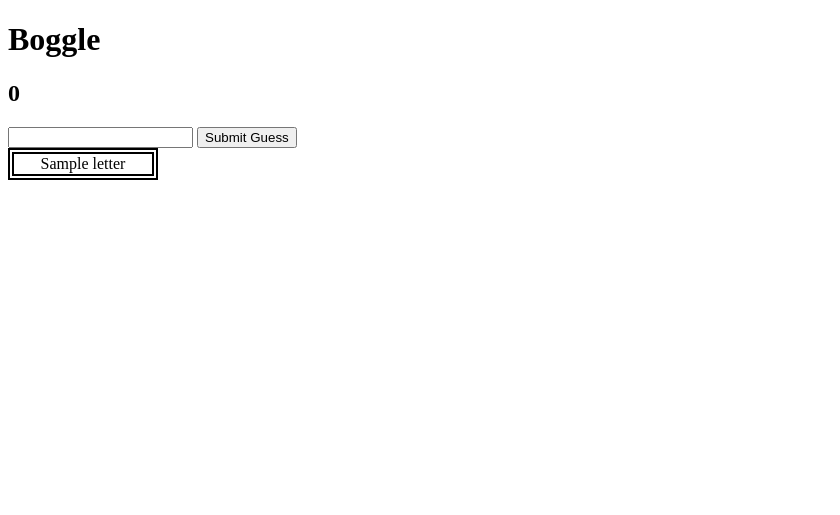
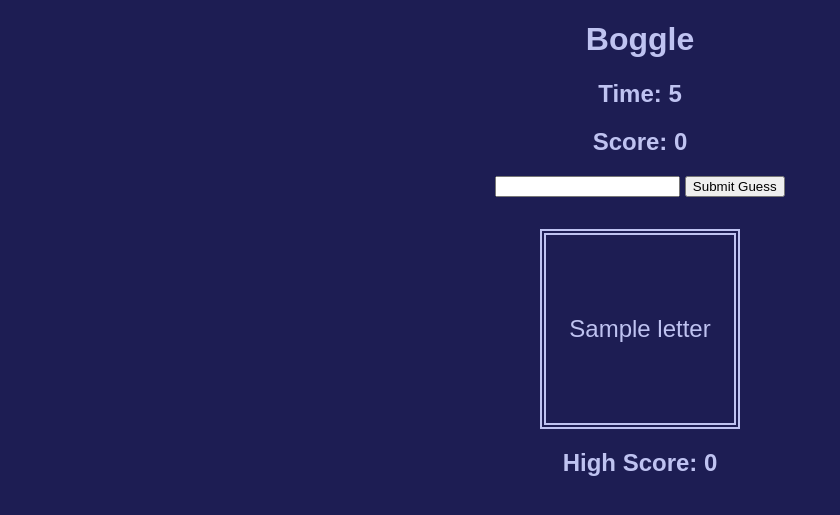
Before and after one commit to Nick-Salvemini/FlaskBoggle, a Flask app: template templates/home.html in a window 1280 px wide. Shown: the top 515 px of the page, without its empty margins (0-840 px from the left). Run offline with Flask 2, Linux system fonts and the light colour scheme; the template is opened without the code that fills it: most values are stand-ins (such as "Sample title", 1, 10 or a date in 2020); parts of the project's set-up code (start-up, migrations or seed data) failed here and were passed over.

```diff
--- a/app.py
+++ b/app.py
@@ -1,5 +1,5 @@
 from boggle import Boggle
-from flask import Flask, render_template, redirect, flash, jsonify, request, session
+from flask import Flask, render_template, jsonify, request, session
 from flask_debugtoolbar import DebugToolbarExtension
 
 app = Flask(__name__)
@@ -9,60 +9,23 @@ app.config['DEBUG_TB_INTERCEPT_REDIRECTS'] = False
 
 boggle_game = Boggle()
 
-# if session.get('board'):
-#     game_board = session['board']
-# else:
-#     game_board = boggle_game.make_board()
-#     session['board'] = game_board
-
-# game_board = boggle_game.make_board()
-
-# print('***', game_board)
-
-
-
 @app.route('/')
 def make_game():
-
     if session.get('board'):
         game_board = session['board']
-
-        print('xxx', game_board)
     else:
         game_board = boggle_game.make_board()
         session['board'] = game_board
-        print('zzz', game_board)
 
-    # guess = request.form['guess']
-    # check_word = boggle_game.check_valid_word(game_board, guess)
-    # response = {'result': check_word}
-    # json_response = jsonify(response)
-    # flash(json_response)
-    # flash(guess)
+    print('*************',jsonify({'response': 'hello'}))
 
     return render_template('home.html', game_board=game_board)
 
 @app.route('/check_word')
 def request_check_word():
     guess = request.args.get('response')
-
-    print(guess)
-
     game_board = session['board']
-
     check_word = boggle_game.check_valid_word(game_board, guess)
-
-    print(check_word)
-    print('---',game_board)
-
     response = {'result': check_word}
     json_response = jsonify(response)
     return json_response
-
-    # guess = request.args.get('word')
-    # response = {'result': check_word}
-    # json_response = jsonify(response)
-    # flash(guess)
-    # return json_response
-    # flash(guess)
-    # return guess
--- a/static/app.css
+++ b/static/app.css
@@ -1,10 +1,49 @@
+body {
+    background-color: rgb(29, 29, 83);
+    color: rgb(191, 195, 241);
+    font-family: Arial, Helvetica, sans-serif;
+    margin: auto;
+}
+
 #board {
     table-layout: fixed;
-    width: 150px;
-    border: 2px solid black;
+    width: 200px;
+    height: 200px;
+    border: 2px solid rgb(191, 195, 241);
+    margin-top: 2rem;
 }
 
 .letter {
-    border: 2px solid black;
+    border: 2px solid rgb(191, 195, 241);
     text-align: center;
 }
+
+table {
+    font-size: 1.5rem;
+}
+
+.submit {
+    font-family: Arial, Helvetica, sans-serif;
+    background-color: rgb(191, 195, 241);
+    color: rgb(29, 29, 83);
+    font-weight: 700;
+}
+
+.gameOver {
+    pointer-events: none;
+}
+
+.resetButton {
+    display: none;
+}
+
+table {
+    margin-left: auto;
+    margin-right: auto;
+}
+
+h1,
+h2,
+form {
+    text-align: center;
+}
--- a/static/app.js
+++ b/static/app.js
@@ -1,12 +1,27 @@
 const $button = $('#submit')
+const $resetButton = $('#resetButton')
 const $result = $('#result')
 const $scoreboard = $('#score')
 const $guess = $('#score')
+const $timer = $('#timer')
+const $highScore = $('#highScore')
+
+let highScore = 0
+
+console.log(sessionStorage.getItem('board'))
+
+if (sessionStorage.getItem('high_score') > 0) {
+    highScore = sessionStorage.getItem('high_score')
+}
+$highScore.text(`High Score: ${highScore}`)
 
 let totalScore = 0
-$scoreboard.text(totalScore)
+$scoreboard.text(`Score: ${totalScore}`)
 
-correctAnswer = []
+let time = 5
+$timer.text(`Time: ${time}`)
+
+let correctAnswer = []
 
 async function checkWord(word) {
     const res = await axios.get('http://127.0.0.1:5000/check_word', { params: { 'response': word } });
@@ -16,8 +31,18 @@ async function getJsonResponse() {
     let word = $('#guess').val();
     const res = await axios.get('http://127.0.0.1:5000/check_word', { params: { 'response': word } })
     answerObj = res.data
+    return answerObj
+}
 
-    return answerObj
+function endGame() {
+    $resetButton.removeClass('resetButton');
+    $button.addClass('gameOver');
+
+    alert('Time"s up!');
+    if (totalScore > sessionStorage.getItem('high_score')) {
+        sessionStorage.setItem('high_score', totalScore);
+    }
+
 }
 
 function checkWordScore(word) {
@@ -25,14 +50,36 @@ function checkWordScore(word) {
     return score
 }
 
+function startTimer() {
+    startTimer = setInterval(tickTimer, 1000)
+}
+
+function tickTimer() {
+    time -= 1;
+    $timer.text(`Time: ${time}`)
+    if (time === 0) {
+        clearInterval(startTimer)
+    }
+    if (time === 0) {
+        $timer.text(`Time: 0`)
+        $result.text(`Game Over!`)
+
+        endGame()
+    }
+}
+
 $button.on('click', async function (evt) {
     evt.preventDefault();
     word = $('#guess').val()
 
+    if (time === 5) {
+        startTimer()
+    }
+
     if (correctAnswer.indexOf(word) !== -1) {
         $result.text(`You already guessed ${word}`);
     }
-
+    else {
         await checkWord(word);
 
         answerObj = await getJsonResponse();
@@ -42,11 +89,11 @@ $button.on('click', async function (evt) {
         let wordScore
 
         if (result === 'not-word') {
-        $result.text(`${word} is not a word`);
+            $result.text(`"${word}" is not a word`);
             console.log('tt', $('#score').text())
         }
         else if (result === 'not-on-board') {
-        $result.text(`${word} is not on the current board`);
+            $result.text(`"${word}" is not on the current board`);
             console.log('tt', $('#score').text())
         }
         else {
@@ -55,11 +102,21 @@ $button.on('click', async function (evt) {
             correctAnswer.push(word)
 
             totalScore += wordScore
-        $scoreboard.text(totalScore)
+            $scoreboard.text(`Score: ${totalScore}`)
             console.log(totalScore)
-        $result.text(`${word} was worth ${wordScore} points!`)
+            $result.text(`"${word}" was worth ${wordScore} points!`)
             console.log('*ii', $('#score').text())
+        }
+
     }
 
     $('#guess').val('')
 })
+
+$resetButton.on('click', function (evt) {
+    evt.preventDefault();
+    console.log(sessionStorage.getItem('board'));
+    sessionStorage.removeItem('board');
+    console.log(sessionStorage.getItem('board'));
+    // location.reload()
+})
--- a/templates/base.html
+++ b/templates/base.html
@@ -13,7 +13,7 @@
     <h1>Boggle</h1>
     <section id="info">
         <div>
-            <h2 id="timer"></h2>
+            <h2 id="timer" class="start"></h2>
         </div>
         <div>
             <h2 id="score"></h2>
@@ -22,7 +22,6 @@
             <h2 id="result"></h2>
         </div>
     </section>
-    <!-- <form action="/check_word" method="post"> -->
     <form>
         <input type="text" name="guess" id="guess">
         <button id="submit">Submit Guess</button>
@@ -39,6 +38,13 @@
         </table>
     </main>
 
+    <div>
+        <h2 id="highScore"></h2>
+    </div>
+    <form>
+        <button id="resetButton" class="resetButton">Reset Board</button>
+    </form>
+
     <script src="https://code.jquery.com/jquery-3.6.3.min.js"
         integrity="sha256-pvPw+upLPUjgMXY0G+8O0xUf+/Im1MZjXxxgOcBQBXU=" crossorigin="anonymous"></script>
     <script src="https://unpkg.com/axios/dist/axios.js"></script>
```
Also changed, not shown: test.py (+20 -2 lines). Lines whose indentation alone changed are shown as unchanged.
